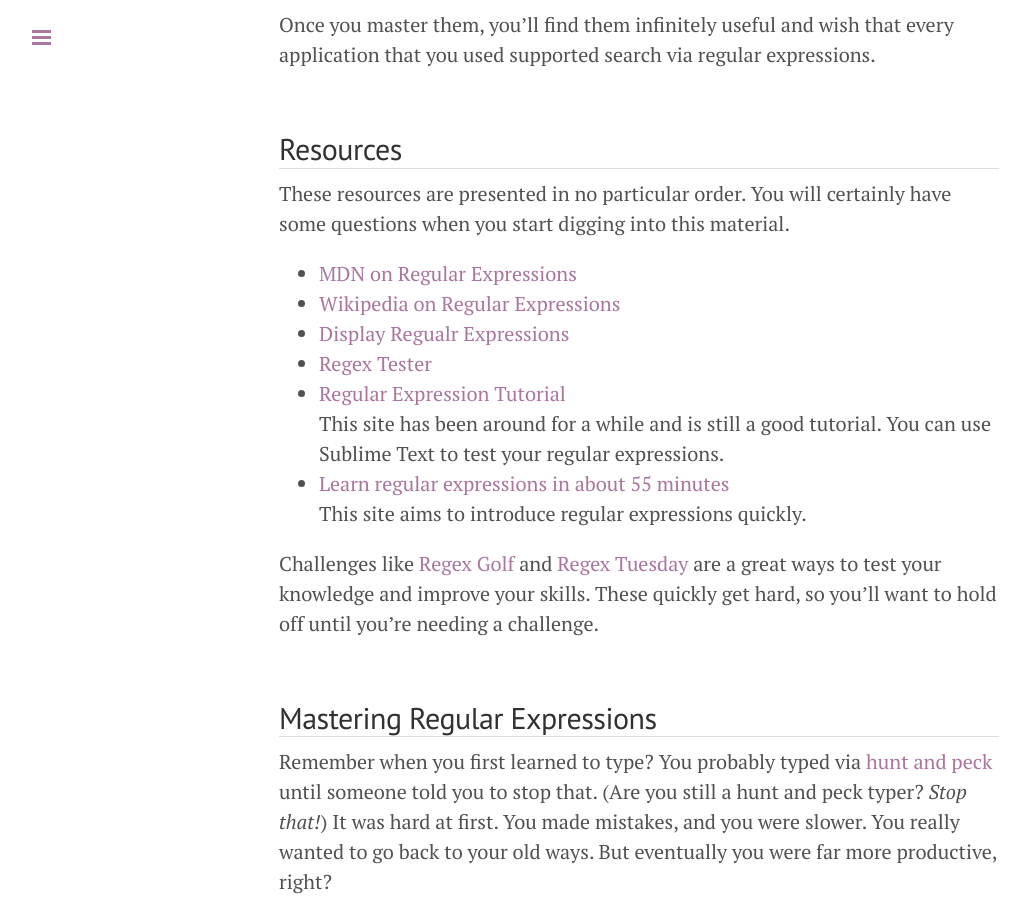
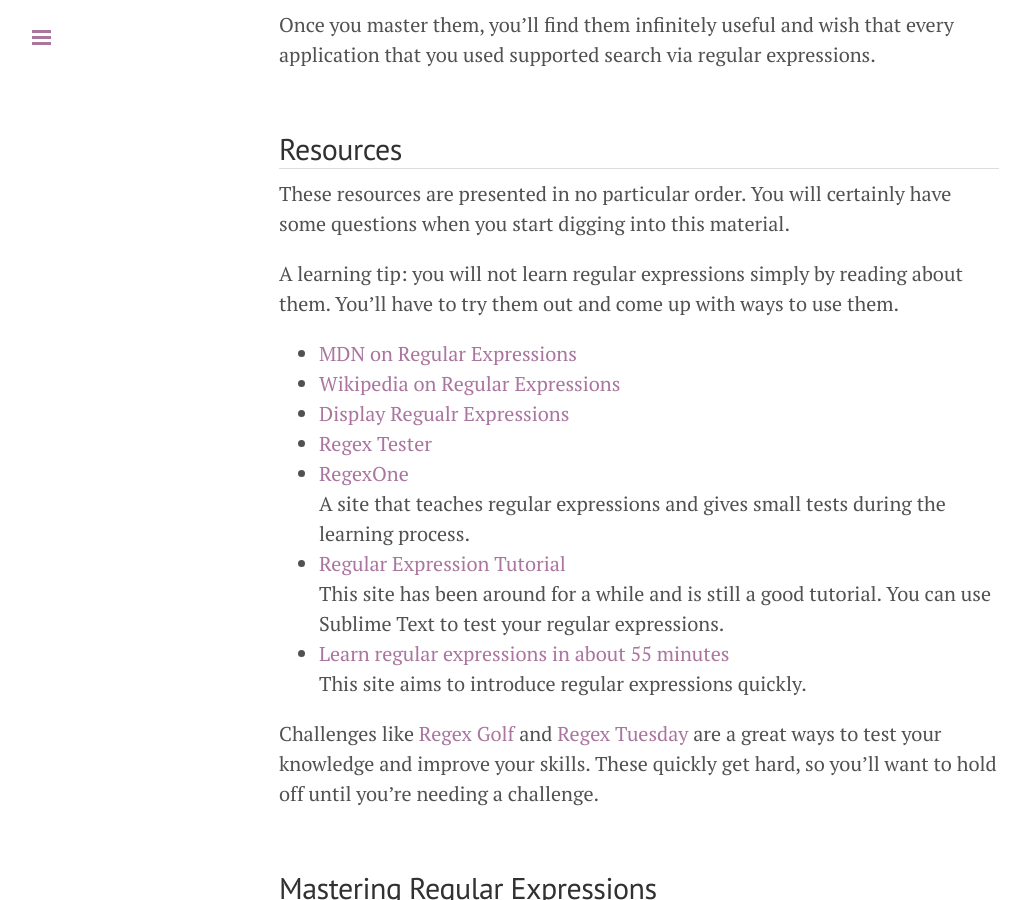
Before and after one commit to wbyoung/jsi, a Jekyll site: the page built from _posts/00-04-04-regex.md, in a window 1280 px wide and 900 px high, scrolled down 372 px. Shown: the whole window, without its empty margins (1-1031 px from the left). Built offline with Jekyll 4.4.1, drawn with Linux system fonts in a browser that asks for light colours; nearby versions of some CDN libraries; Markdown is read by kramdown in place of the engine named in the settings.

Commit message:
Slight tweaks.

```diff
--- a/_posts/00-04-04-regex.md
+++ b/_posts/00-04-04-regex.md
@@ -20,10 +20,16 @@ application that you used supported search via regular expressions.
 These resources are presented in no particular order. You will certainly have
 some questions when you start digging into this material.
 
+A learning tip: you will not learn regular expressions simply by reading about
+them. You'll have to try them out and come up with ways to use them.
+
 - [MDN on Regular Expressions][mdn-regex]
 - [Wikipedia on Regular Expressions][wiki-regex]
 - [Display Regualr Expressions][regexper]
 - [Regex Tester][regexpal]
+- [RegexOne][regex-one]
+  A site that teaches regular expressions and gives small tests during the
+  learning process.
 - [Regular Expression Tutorial][regex-dot-info]
   This site has been around for a while and is still a good tutorial. You can
   use Sublime Text to test your regular expressions.
```
Also changed, not shown: other parts of _posts/00-04-04-regex.md (+1 -0 lines).
